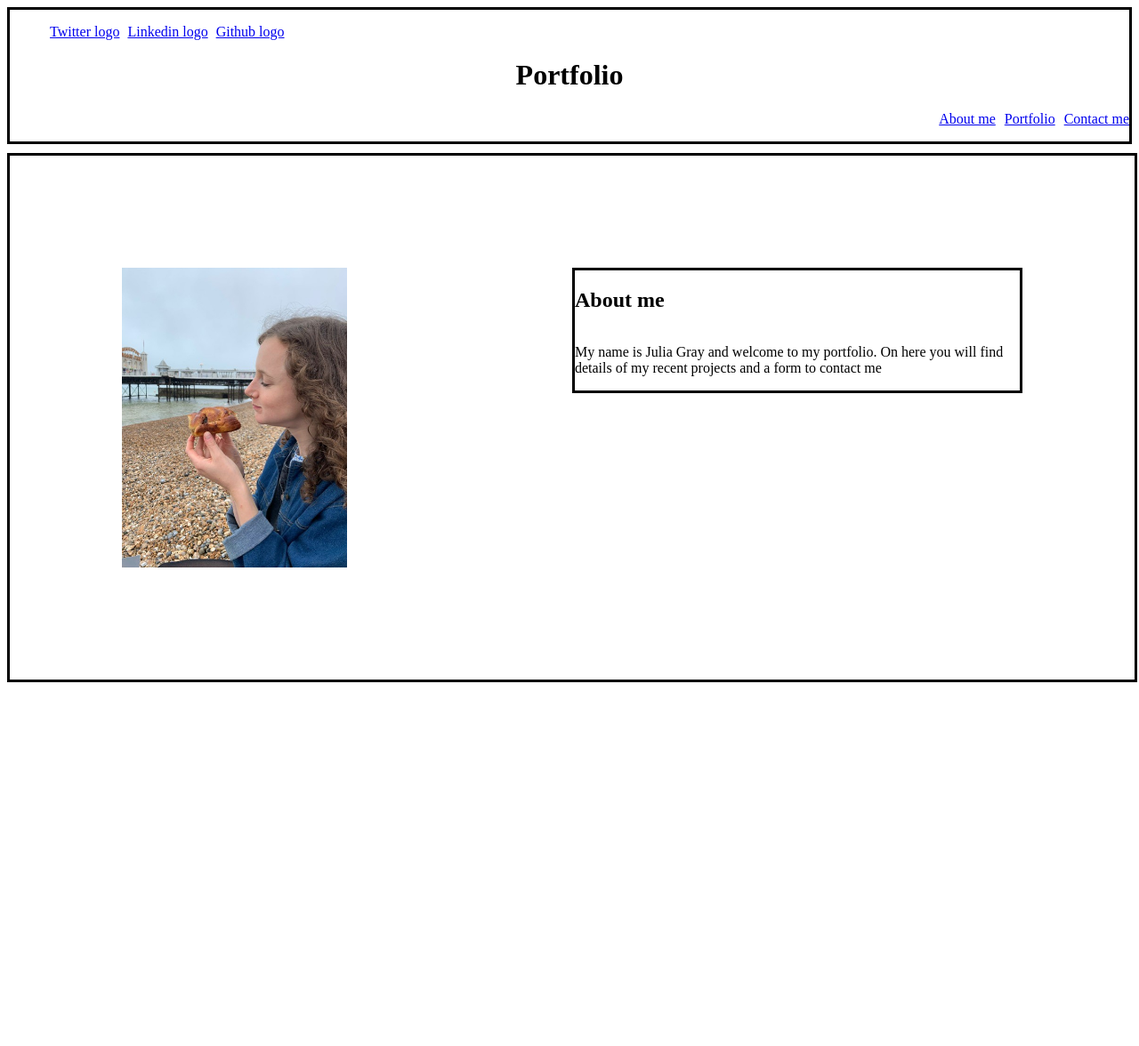
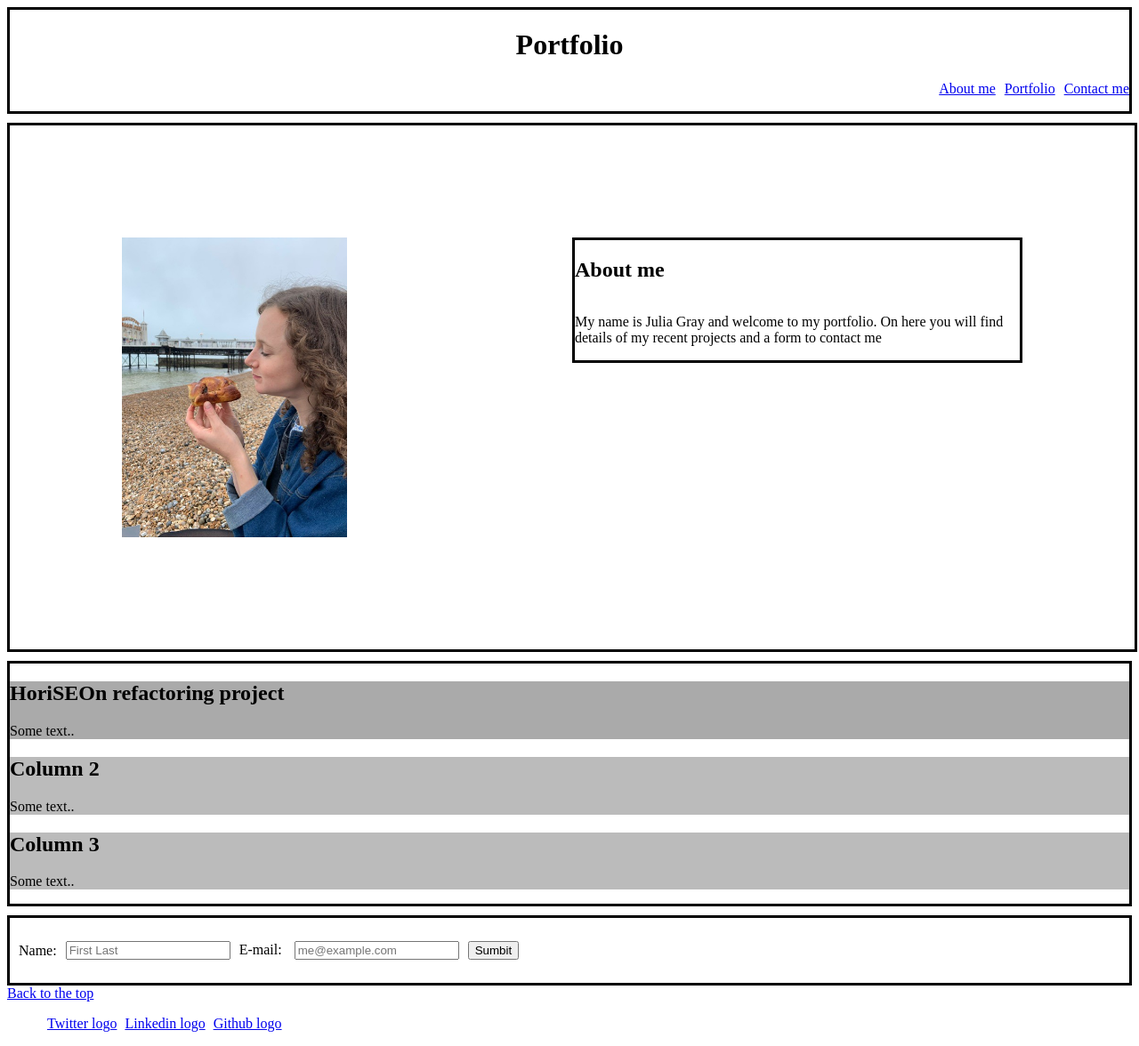
Before and after one commit to jgray33/portfolio, a plain HTML site: page index.html in a window 1280 px wide. Shown: the whole page at 89% size. Before the commit the page ends 800 px from the top, so only its background shows below. Drawn offline with Linux system fonts and the light colour scheme.

Commit message:
contact form added

```diff
--- a/assets/style.css
+++ b/assets/style.css
@@ -3,6 +3,7 @@
 header {
         border: solid 3px black;
         length: 100%;
+
 }
 
 header h1 {
@@ -14,8 +15,9 @@ header h1 {
     margin-left: 5px;
 }
 
+nav {
 
-
+}
 nav ul li{
     display: inline-block;
     margin-left: 10px;
@@ -29,9 +31,8 @@ nav ul li{
 .about-me {
     margin-top: 10px;
     border: solid 3px black;
-    length:100%;
+    display: inline-flex;
     width: 100%;
-    display: inline-flex;
 }
 
 .jg-pastry {
@@ -51,3 +52,26 @@ nav ul li{
     margin: 10%;
 
         }
+
+.portfolio {
+    border: solid 3px black;
+    margin-top: 10px;
+}
+
+
+
+
+
+form {
+    border: solid 3px black;
+    margin-top: 10px;
+}
+
+.contact-form {
+    display: flex;
+    align-items: center;
+}
+
+label, button {
+    margin: 10px;
+}
--- a/index.html
+++ b/index.html
@@ -9,7 +9,79 @@
 
   <body>
     <header>
-      <div class="social-media">
+
+
+      <h1> Portfolio</h1>
+
+      <nav>
+          <ul class="nav-links">
+              <li>
+            <!-- I need to link these once built -->
+            <a href="#about-me"> About me</a>
+              </li>
+          <li>
+            <a href="portfolio"> Portfolio</a>
+          </li>
+          <li>
+            <a href="#contact-form"> Contact me </a>
+          </li>
+         </ul>
+          </nav>
+    </header>
+
+    <main>
+        <div class="about-me">
+            <img class="jg-pastry" src=" assets\images\Julia pastry.jpg" alt="Julia eating a cinnamon swirl">
+         <div class="about-me-text">
+            <h2>  About me </h2>
+            <p>My name is Julia Gray and welcome to my portfolio. On here you will find details of my recent
+             projects and a form to contact me</p>
+           </div>
+           </div>
+
+           <div class="portfolio">
+
+            <div class="row">
+                <div class="column" style="background-color:#aaa;">
+                  <h2>HoriSEOn refactoring project</h2>
+                  <p>Some text..</p>
+                </div>
+
+                <div class="column" style="background-color:#bbb;">
+                  <h2>Column 2</h2>
+                  <p>Some text..</p>
+                </div>
+              </div>
+
+              <div class="column" style="background-color:#bbb;">
+                <h2>Column 3</h2>
+                <p>Some text..</p>
+              </div>
+            </div>
+
+    </main>
+
+
+
+    <form>
+        <div class="contact-form">
+            <label for="username">Name:</label>
+            <input id="username" type="text" placeholder="First Last" />
+          </p>
+          <p>
+            <label  for="email">E-mail:</label>
+            <input id="email" type="text" placeholder="me@example.com" />
+            <p>
+             <button> Sumbit </button> </p>
+          </p>
+          <p>
+        </div>
+    </form>
+
+    <footer>
+        <a href=#header> Back to the top </a>
+    </footer>
+    <div class="social-media">
         <ul>
             <li>
           <!-- Link these -->
@@ -24,33 +96,5 @@
 
       </div>
 
-      <h1> Portfolio</h1>
-
-      <nav>
-          <ul class="nav-links">
-              <li>
-            <!-- I need to link these once built -->
-            <a href="about-me"> About me</a>
-              </li>
-          <li>
-            <a href="portfolio"> Portfolio</a>
-          </li>
-          <li>
-            <a href="contact-me"> Contact me </a>
-          </li>
-         </ul>
-          </nav>
-    </header>
-
-    <main>
-        <div class="about-me">
-    <img class="jg-pastry" src=" assets\images\Julia pastry.jpg" alt="Julia eating a cinnamon swirl">
-    <div class="about-me-text">
-    <h2>  About me </h2>
-            <p>My name is Julia Gray and welcome to my portfolio. On here you will find details of my recent
-        projects and a form to contact me</p>
-              </div>
-    </main>
-
   </body>
 </html>
```
